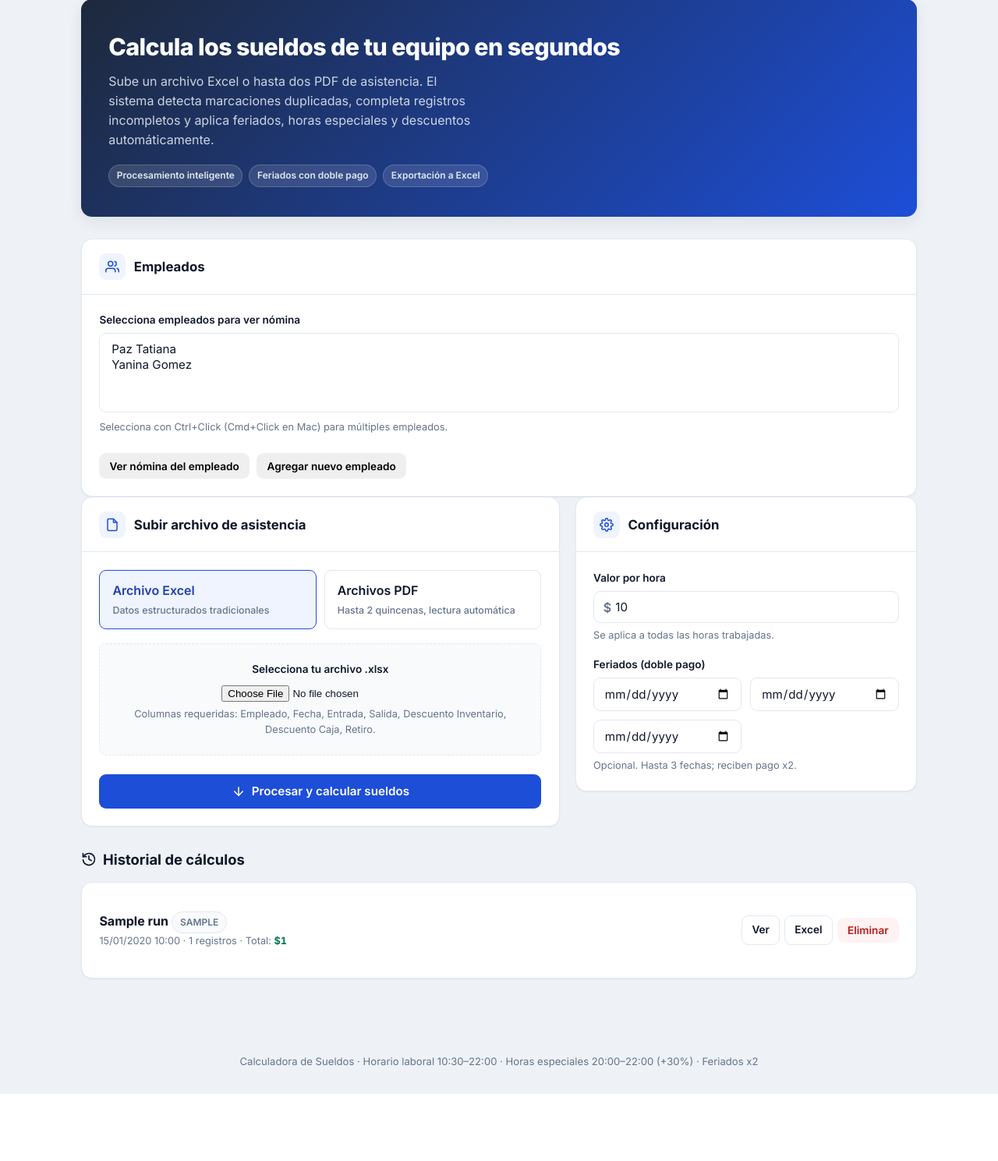
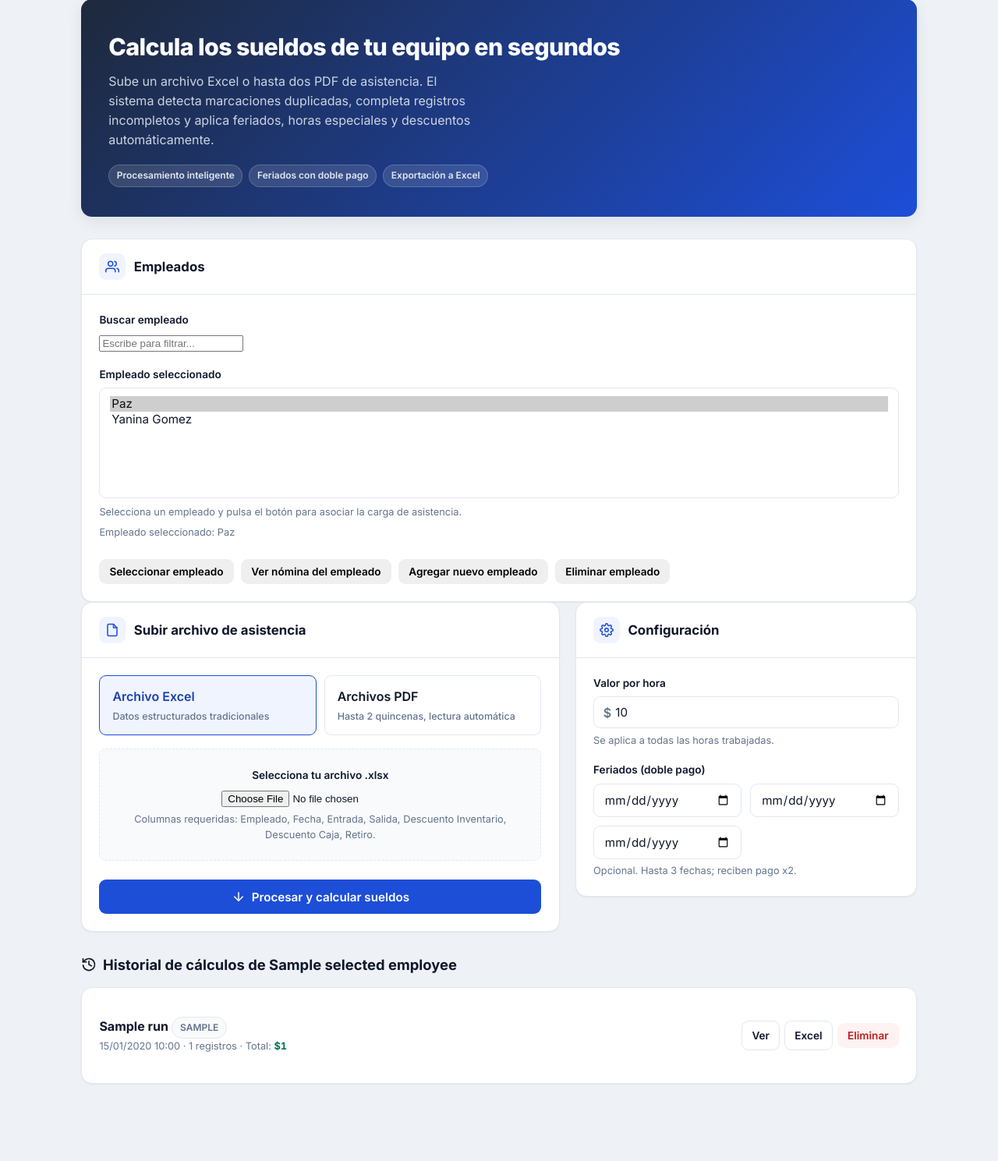
Before and after one commit to AndresFernandez686/Calculo_Nomina1.4, a Flask app: template templates/index.html in a window 1280 px wide. Shown: the part 107-1596 px from the top of the page at 78% size. Before the commit the page ends 1510 px from the top, so only its background shows below. Run offline with Flask 3, Linux system fonts and the light colour scheme; tables that the repository leaves empty hold one stand-in row (values such as "Sample post"); the template is opened without the code that fills it: values that come from a table or form of the project are taken from there, most other values are stand-ins (such as "Sample title", 1, 10 or a date in 2020).

Commit message:
Boton de borrar empleado

```diff
--- a/app.py
+++ b/app.py
@@ -11,9 +11,10 @@ Migración completa desde Streamlit a Flask manteniendo toda la lógica de negoc
 import io
 import os
 import pickle
+import re
 import uuid
 from datetime import datetime
-from typing import cast
+from typing import Optional, cast
 
 import pandas as pd
 from flask import (
@@ -27,9 +28,17 @@ from flask import (
     session,
     url_for,
 )
+from sqlalchemy import desc, inspect, text
 
 from payroll.data_processor import procesar_datos_excel, validar_archivo_excel
-from payroll.models import CalculationRun, Employee, EmployeePayroll, EmployeeRecord, db
+from payroll.models import (
+    CalculationRun,
+    Employee,
+    EmployeeAttendance,
+    EmployeePayroll,
+    EmployeeRecord,
+    db,
+)
 from payroll.pdf_processor import (
     convertir_a_dataframe_estandar,  # noqa: F401  (import keeps API discoverable)
     detectar_horarios_ambiguos,
@@ -147,11 +156,58 @@ def _fecha_str(valor):
         return str(valor)
 
 
-def _calcular_y_guardar(df, config):
+def _hhmm_to_decimal(valor):
+    if valor is None or pd.isna(valor):
+        return 0.0
+    if isinstance(valor, (int, float)):
+        try:
+            return float(valor)
+        except (TypeError, ValueError):
+            return 0.0
+    texto = str(valor).strip()
+    if not texto or texto.lower() in {"nan", "nat", "none"}:
+        return 0.0
+    if ":" in texto:
+        partes = texto.split(":", 1)
+        try:
+            horas = float(partes[0])
+            minutos = float(partes[1])
+            return horas + minutos / 60.0
+        except ValueError:
+            return 0.0
+    try:
+        return float(texto)
+    except ValueError:
+        return 0.0
+
+
+def _normalizar_nombre(nombre: str) -> str:
+    texto = str(nombre or "").strip().lower()
+    texto = texto.replace("á", "a").replace("é", "e").replace("í", "i").replace("ó", "o").replace("ú", "u")
+    texto = re.sub(r"[^a-z0-9\s]", "", texto)
+    return " ".join(texto.split())
+
+
+def _empleado_coincide(nombre_extraido: str, empleado: Employee) -> bool:
+    nombre_extraido = _normalizar_nombre(nombre_extraido)
+    nombre_empleado = _normalizar_nombre(empleado.nombre)
+    if not nombre_extraido or not nombre_empleado:
+        return False
+    if nombre_extraido == nombre_empleado:
+        return True
+    if nombre_extraido in nombre_empleado or nombre_empleado in nombre_extraido:
+        return True
+    tokens_extraido = set(nombre_extraido.split())
+    tokens_empleado = set(nombre_empleado.split())
+    return bool(tokens_extraido & tokens_empleado)
+
+
+def _calcular_y_guardar(df, config, employee: Employee):
     """Ejecuta el cálculo y guarda el resultado en la base de datos."""
     resultado = procesar_datos_excel(df, config["valor_por_hora"], set(config["feriados"]))
 
     run = CalculationRun()
+    run.employee_id = employee.id
     run.source_name = config.get("source_name")
     run.source_type = config.get("source_type", "excel")
     run.valor_por_hora = config["valor_por_hora"]
@@ -166,40 +222,37 @@ def _calcular_y_guardar(df, config):
     run.total_sueldos = resultado["total_sueldos"]
     run.total_registros = len(resultado["resultados"])
 
+    db.session.add(run)
+    db.session.flush()
+
     for fila in resultado["resultados"]:
         record = EmployeeRecord()
+        record.run_id = run.id
+        record.employee_id = employee.id
         record.empleado = fila["Empleado"]
         record.fecha = fila["Fecha"]
         record.entrada = fila["Entrada"]
         record.salida = fila["Salida"]
         record.feriado = fila["Feriado"]
         record.horas_trabajadas = fila["Horas Trabajadas (h:mm)"]
-        record.horas_normales = fila["Horas Normales"]
-        record.horas_especiales = fila["Horas Especiales"]
+        record.horas_normales = _hhmm_to_decimal(fila["Horas Normales"])
+        record.horas_especiales = _hhmm_to_decimal(fila["Horas Especiales"])
         record.descuento_inventario = float(fila["Descuento Inventario"] or 0)
         record.descuento_caja = float(fila["Descuento Caja"] or 0)
         record.retiro = float(fila["Retiro"] or 0)
         record.sueldo_final = float(fila["Sueldo Final"] or 0)
         record.observaciones = fila.get("Observaciones", "")
-        run.records.append(record)
-
-        # Guardar también en la tabla de nómina individual del empleado
-        empleado_nombre = fila["Empleado"]
-        empleado = Employee.query.filter_by(nombre=empleado_nombre).first()
-        if not empleado:
-            empleado = Employee(nombre=empleado_nombre)  # type: ignore[call-arg]
-            db.session.add(empleado)
-            db.session.flush()
+        db.session.add(record)
 
         payroll = EmployeePayroll()
-        payroll.employee_id = empleado.id
+        payroll.employee_id = employee.id
         payroll.fecha = fila["Fecha"]
         payroll.entrada = fila["Entrada"]
         payroll.salida = fila["Salida"]
         payroll.feriado = fila["Feriado"]
         payroll.horas_trabajadas = fila["Horas Trabajadas (h:mm)"]
-        payroll.horas_normales = float(fila["Horas Normales"] or 0)
-        payroll.horas_especiales = float(fila["Horas Especiales"] or 0)
+        payroll.horas_normales = _hhmm_to_decimal(fila["Horas Normales"])
+        payroll.horas_especiales = _hhmm_to_decimal(fila["Horas Especiales"])
         payroll.descuento_inventario = float(fila["Descuento Inventario"] or 0)
         payroll.descuento_caja = float(fila["Descuento Caja"] or 0)
         payroll.retiro = float(fila["Retiro"] or 0)
@@ -208,7 +261,14 @@ def _calcular_y_guardar(df, config):
         payroll.run_id = run.id
         db.session.add(payroll)
 
-    db.session.add(run)
+    attendance = EmployeeAttendance()
+    attendance.employee_id = employee.id
+    attendance.run_id = run.id
+    attendance.source_name = run.source_name or "asistencia"
+    attendance.source_type = run.source_type
+    attendance.total_registros = len(resultado["resultados"])
+    db.session.add(attendance)
+
     db.session.commit()
     return run.id, resultado
 
@@ -218,14 +278,27 @@ def _calcular_y_guardar(df, config):
 # --------------------------------------------------------------------------- #
 @app.route("/")
 def index():
-    runs = (
-        CalculationRun.query.order_by(CalculationRun.created_at.desc()).limit(8).all()  # type: ignore[attr-defined]
-    )
+    selected_employee_id = request.args.get("empleado_id", type=int)
     empleados = Employee.query.order_by(Employee.nombre).all()
+    selected_employee = None
+    history_runs = []
+
+    if selected_employee_id:
+        selected_employee = db.session.get(Employee, selected_employee_id)
+        if selected_employee:
+            history_runs = (
+                CalculationRun.query.filter_by(employee_id=selected_employee_id)
+                .order_by(desc(CalculationRun.created_at))
+                .limit(8)
+                .all()
+            )
+
     return render_template(
         "index.html",
-        runs=runs,
         empleados=empleados,
+        selected_employee=selected_employee,
+        selected_employee_id=selected_employee_id,
+        history_runs=history_runs,
         valor_default=VALOR_POR_HORA_DEFAULT,
         hoy=datetime.now().strftime("%Y-%m-%d"),
     )
@@ -272,7 +345,7 @@ def ver_empleado(empleado_id):
 
     registros = (
         EmployeePayroll.query.filter_by(employee_id=empleado_id)
-        .order_by(EmployeePayroll.created_at.desc())  # type: ignore[attr-defined]
+        .order_by(desc(EmployeePayroll.created_at))
         .all()
     )
 
@@ -283,12 +356,35 @@ def ver_empleado(empleado_id):
     )
 
 
+@app.route("/empleado/<int:empleado_id>/eliminar", methods=["POST"])
+def eliminar_empleado(empleado_id):
+    empleado = db.session.get(Employee, empleado_id)
+    if not empleado:
+        flash("El empleado no existe o ya fue eliminado.", "error")
+        return redirect(url_for("index"))
+
+    db.session.delete(empleado)
+    db.session.commit()
+    flash(f"Empleado {empleado.nombre} y sus datos asociados fueron eliminados.", "success")
+    return redirect(url_for("index"))
+
+
 @app.route("/procesar", methods=["POST"])
 def procesar():
     try:
         valor_por_hora = float(request.form.get("valor_por_hora", VALOR_POR_HORA_DEFAULT))
     except (TypeError, ValueError):
         valor_por_hora = VALOR_POR_HORA_DEFAULT
+
+    employee_id = request.form.get("employee_id", type=int)
+    if not employee_id:
+        flash("Selecciona un empleado para asociar la carga de asistencia.", "error")
+        return redirect(url_for("index"))
+
+    empleado = db.session.get(Employee, employee_id)
+    if not empleado:
+        flash("El empleado seleccionado no existe.", "error")
+        return redirect(url_for("index"))
 
     feriados = _parse_feriados(request.form)
     tipo_archivo = request.form.get("file_type", "excel")
@@ -350,6 +446,17 @@ def procesar():
     df_con_asistencia, df_sin_asistencia = filtrar_registros_sin_asistencia(df)
     df = df_con_asistencia.reset_index(drop=True)
 
+    coincidencia = df["Empleado"].astype(str).apply(lambda x: _empleado_coincide(x, empleado))
+    df = df[coincidencia].copy()
+    if df.empty:
+        flash(
+            f"No se encontraron registros de asistencia para {empleado.nombre} en el archivo.",
+            "error",
+        )
+        return redirect(url_for("index", empleado_id=employee_id))
+
+    df.loc[:, "Empleado"] = empleado.nombre
+
     df_incompletos = detectar_registros_incompletos(df)
     df_ambiguos = detectar_horarios_ambiguos(df)
 
@@ -359,6 +466,7 @@ def procesar():
         "source_name": source_name,
         "source_type": tipo_archivo,
         "excluidos": len(df_sin_asistencia),
+        "employee_id": employee_id,
     }
 
     if not df_incompletos.empty or not df_ambiguos.empty:
@@ -371,7 +479,7 @@ def procesar():
             excluidos=len(df_sin_asistencia),
         )
 
-    run_id, _ = _calcular_y_guardar(df, config)
+    run_id, _ = _calcular_y_guardar(df, config, empleado)
     return redirect(url_for("resultado", run_id=run_id))
 
 
@@ -385,6 +493,11 @@ def correcciones():
 
     df = pendiente["df"].copy()
     config = pendiente["config"]
+    employee_id = config.get("employee_id")
+    empleado = db.session.get(Employee, employee_id)
+    if not empleado:
+        flash("El empleado asociado a la corrección ya no existe.", "error")
+        return redirect(url_for("index"))
 
     # Registros incompletos: el admin indica si la marca fue Entrada o Salida
     # y aporta el horario faltante.
@@ -401,7 +514,7 @@ def correcciones():
     _eliminar_pendiente(token)
     session.pop("pending_token", None)
 
-    run_id, _ = _calcular_y_guardar(df, config)
+    run_id, _ = _calcular_y_guardar(df, config, empleado)
     return redirect(url_for("resultado", run_id=run_id))
 
 
@@ -507,11 +620,34 @@ def eliminar(run_id):
     return redirect(url_for("index"))
 
 
+def _ensure_missing_employee_columns():
+    engine = getattr(db, "engine", db.get_engine())
+    inspector = inspect(engine)
+    if "calculation_runs" in inspector.get_table_names():
+        current_columns = [col["name"] for col in inspector.get_columns("calculation_runs")]
+        if "employee_id" not in current_columns:
+            with engine.begin() as connection:
+                connection.execute(
+                    text("ALTER TABLE calculation_runs ADD COLUMN employee_id INTEGER")
+                )
+            app.logger.info("Added missing employee_id column to calculation_runs table")
+
+    if "employee_records" in inspector.get_table_names():
+        current_columns = [col["name"] for col in inspector.get_columns("employee_records")]
+        if "employee_id" not in current_columns:
+            with engine.begin() as connection:
+                connection.execute(
+                    text("ALTER TABLE employee_records ADD COLUMN employee_id INTEGER")
+                )
+            app.logger.info("Added missing employee_id column to employee_records table")
+
+
 with app.app_context():
     db.create_all()
+    _ensure_missing_employee_columns()
 
     # Crear empleados iniciales si no existen
-    empleados_iniciales = ["Paz Tatiana", "Yanina Gomez"]
+    empleados_iniciales = ["Paz", "Yanina Gomez"]
     for nombre in empleados_iniciales:
         empleado_existente = Employee.query.filter_by(nombre=nombre).first()
         if not empleado_existente:
--- a/templates/index.html
+++ b/templates/index.html
@@ -25,26 +25,40 @@
   </div>
   <div class="card-body">
     <div class="field">
-      <label class="field-label" for="empleado_select">Selecciona empleados para ver nómina</label>
-      <select id="empleado_select" multiple size="4">
+      <label class="field-label" for="empleado_search">Buscar empleado</label>
+      <input id="empleado_search" type="search" class="input" placeholder="Escribe para filtrar..." autocomplete="off" />
+    </div>
+    <div class="field">
+      <label class="field-label" for="empleado_select">Empleado seleccionado</label>
+      <select id="empleado_select" size="6">
         {% for empleado in empleados %}
-          <option value="{{ empleado.id }}">{{ empleado.nombre }}</option>
+          <option value="{{ empleado.id }}" {% if empleado.id == selected_employee_id %}selected{% endif %}>{{ empleado.nombre }}</option>
         {% endfor %}
       </select>
-      <p class="hint">Selecciona con Ctrl+Click (Cmd+Click en Mac) para múltiples empleados.</p>
+      <p class="hint">Selecciona un empleado y pulsa el botón para asociar la carga de asistencia.</p>
+      <p class="hint" id="empleado_actual" aria-live="polite">
+        {% if selected_employee %}Empleado seleccionado: {{ selected_employee.nombre }}{% else %}Ningún empleado seleccionado.{% endif %}
+      </p>
     </div>
     <div class="actions-bar">
+      <button type="button" id="btn_seleccionar_empleado" class="btn btn-secondary btn-sm">
+        Seleccionar empleado
+      </button>
       <button type="button" id="btn_ver_empleado" class="btn btn-secondary btn-sm">
         Ver nómina del empleado
       </button>
       <button type="button" id="btn_agregar_empleado" class="btn btn-secondary btn-sm">
         Agregar nuevo empleado
       </button>
+      <button type="button" id="btn_eliminar_empleado" class="btn btn-danger btn-sm">
+        Eliminar empleado
+      </button>
     </div>
   </div>
 </div>
 
 <form method="POST" action="{{ url_for('procesar') }}" enctype="multipart/form-data">
+  <input type="hidden" name="employee_id" id="employee_id" value="{{ selected_employee_id or '' }}" />
   <div class="grid grid-2">
     <!-- Columna principal: archivo -->
     <div class="card">
@@ -142,12 +156,12 @@
 <!-- Historial -->
 <div class="section-title">
   <svg width="20" height="20" viewBox="0 0 24 24" fill="none" stroke="currentColor" stroke-width="2" stroke-linecap="round" stroke-linejoin="round"><path d="M3 3v5h5"/><path d="M3.05 13A9 9 0 1 0 6 5.3L3 8"/><path d="M12 7v5l4 2"/></svg>
-  Historial de cálculos
+  Historial de cálculos{% if selected_employee %} de {{ selected_employee.nombre }}{% endif %}
 </div>
 <div class="card">
   <div class="card-body">
-    {% if runs %}
-      {% for run in runs %}
+    {% if history_runs %}
+      {% for run in history_runs %}
         <div class="history-item">
           <div>
             <strong>{{ run.source_name or "Cálculo" }}</strong>
@@ -168,7 +182,11 @@
         </div>
       {% endfor %}
     {% else %}
-      <p class="empty">Aún no hay cálculos. Sube un archivo para comenzar.</p>
+      {% if selected_employee %}
+        <p class="empty">Aún no hay cálculos para este empleado.</p>
+      {% else %}
+        <p class="empty">Selecciona un empleado para ver su historial de cálculos.</p>
+      {% endif %}
     {% endif %}
   </div>
 </div>
@@ -192,14 +210,73 @@
   })();
 
   // Manejo de empleados
+  const empleadoSelect = document.getElementById("empleado_select");
+  const hiddenEmpleadoId = document.getElementById("employee_id");
+  const empleadoActual = document.getElementById("empleado_actual");
+
+  function syncEmpleadoSeleccionado() {
+    hiddenEmpleadoId.value = empleadoSelect.value || "";
+    const option = empleadoSelect.selectedOptions[0];
+    if (empleadoActual) {
+      empleadoActual.textContent = option
+        ? `Empleado seleccionado: ${option.textContent}`
+        : "Ningún empleado seleccionado.";
+    }
+  }
+
+  empleadoSelect.addEventListener("change", syncEmpleadoSeleccionado);
+  syncEmpleadoSeleccionado();
+
+  document.getElementById("btn_seleccionar_empleado").addEventListener("click", function() {
+    const option = empleadoSelect.selectedOptions[0];
+    if (!option) {
+      alert("Por favor selecciona un empleado");
+      return;
+    }
+    syncEmpleadoSeleccionado();
+    alert(`Empleado seleccionado: ${option.textContent}`);
+  });
+
   document.getElementById("btn_ver_empleado").addEventListener("click", function() {
-    const select = document.getElementById("empleado_select");
-    const empleado_id = select.value;
+    const empleado_id = empleadoSelect.value;
     if (empleado_id) {
       window.location.href = `/empleado/${empleado_id}`;
     } else {
       alert("Por favor selecciona un empleado");
     }
+  });
+
+  document.getElementById("btn_eliminar_empleado").addEventListener("click", function() {
+    const option = empleadoSelect.selectedOptions[0];
+    if (!option) {
+      alert("Por favor selecciona un empleado");
+      return;
+    }
+    if (!confirm(`¿Eliminar al empleado ${option.textContent}? Esta acción borrará sus cálculos y registros asociados.`)) {
+      return;
+    }
+
+    fetch(`/empleado/${option.value}/eliminar`, { method: "POST" })
+      .then((response) => {
+        if (response.ok) {
+          alert(`Empleado ${option.textContent} eliminado.`);
+          location.reload();
+        } else {
+          alert("No se pudo eliminar el empleado.");
+        }
+      })
+      .catch(() => {
+        alert("Error al eliminar el empleado.");
+      });
+  });
+
+  document.getElementById("empleado_search").addEventListener("input", function(event) {
+    const filter = event.target.value.toLowerCase().trim();
+    const options = document.querySelectorAll('#empleado_select option');
+    options.forEach((option) => {
+      const text = option.textContent.toLowerCase();
+      option.hidden = filter && !text.includes(filter);
+    });
   });
 
   document.getElementById("btn_agregar_empleado").addEventListener("click", function() {
```
Also changed, not shown: payroll/models.py (+48 -5 lines), payroll/pdf_processor.py (+66 -0 lines), temp_pdf_simulation.py (added, +58 -0 lines), 2 other files.
